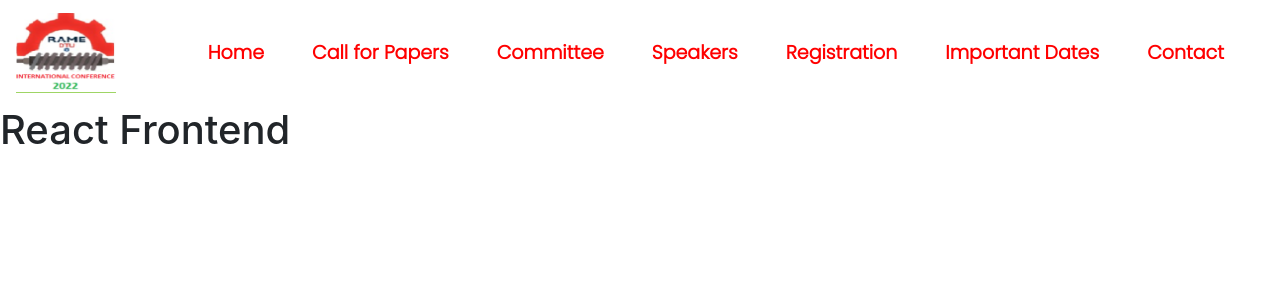
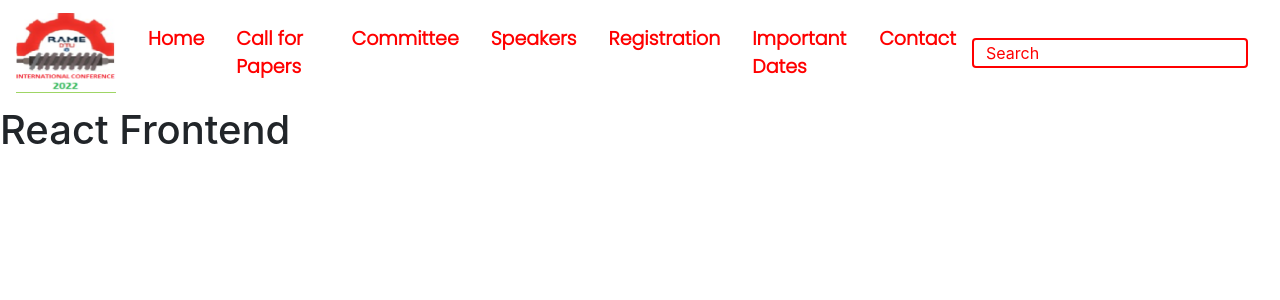
Before and after one commit to suhas-malhotra/RAME-2022, a React (Create React App) app in the folder client/: page / in a window 1280 px wide. Shown: the top 300 px of the page. Built offline with nearby package versions, Linux system fonts and the light colour scheme.

Commit message:
navbar css done

```diff
--- a/client/src/components/layouts/Navbar.js
+++ b/client/src/components/layouts/Navbar.js
@@ -32,46 +32,55 @@ const Navbar = () => {
         <div className="collapse navbar-collapse" id="navbarSupportedContent">
           <ul className="navbar-nav ml-auto mr-3">
             <li className="nav-item">
-              <a className="nav-link mx-3" href="#">
+              <a className="nav-link mx-2" href="#">
                 Home
               </a>
             </li>
 
             <li className="nav-item">
-              <a className="nav-link mx-3" href="#">
+              <a className="nav-link mx-2" href="#">
                 Call for Papers
               </a>
             </li>
 
             <li className="nav-item">
-              <a className="nav-link mx-3" href="#">
+              <a className="nav-link mx-2" href="#">
                 Committee
               </a>
             </li>
 
             <li className="nav-item">
-              <a className="nav-link mx-3" href="#">
+              <a className="nav-link mx-2" href="#">
                 Speakers
               </a>
             </li>
 
             <li className="nav-item">
-              <a className="nav-link mx-3" href="#">
+              <a className="nav-link mx-2" href="#">
                 Registration
               </a>
             </li>
 
             <li className="nav-item">
-              <a className="nav-link mx-3" href="#">
+              <a className="nav-link mx-2" href="#">
                 Important Dates
               </a>
             </li>
 
             <li className="nav-item">
-              <a className="nav-link mx-3" href="#">
+              <a className="nav-link mx-2" href="#">
                 Contact
               </a>
             </li>
+
+            <form class="form-inline">
+              <input
+                class="form-control"
+                type="search"
+                placeholder="Search"
+                aria-label="Search"
+              />
+            </form>
           </ul>
         </div>
       </nav>
```
